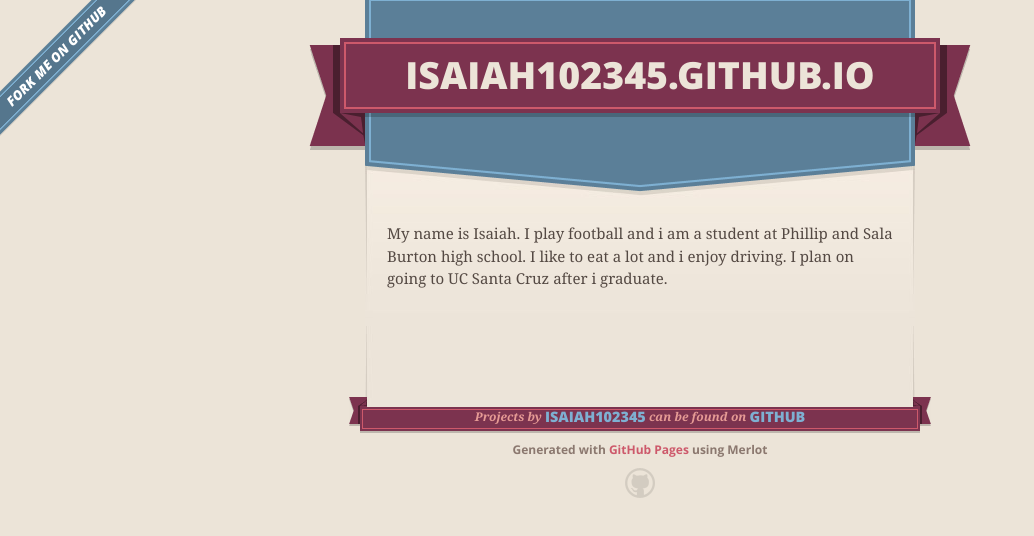
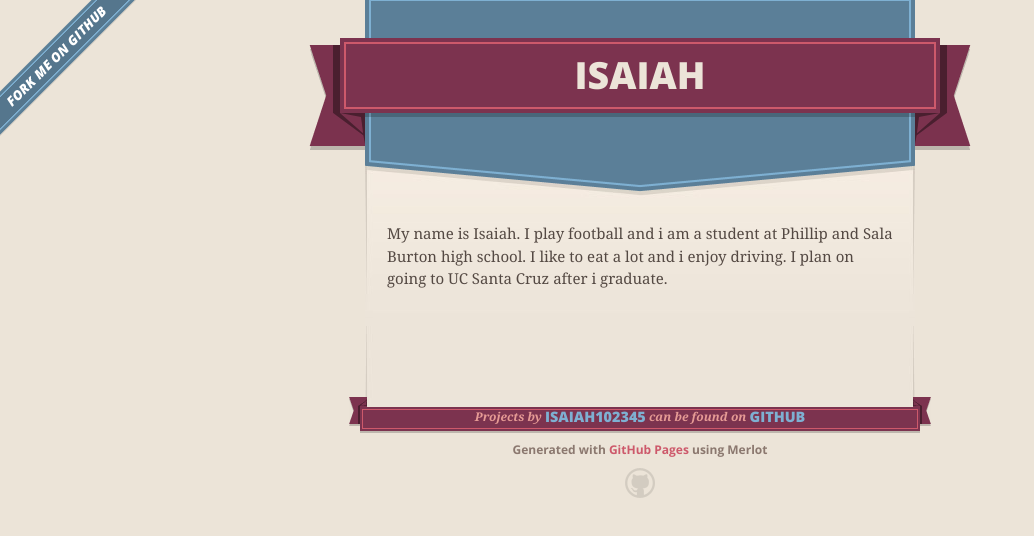
Before and after one commit to isaiah102345/isaiah, a plain HTML site: page index.html in a window 1280 px wide. Shown: the whole page, without its empty margins (0-1034 px from the left). Drawn offline with nearby package versions, Linux system fonts and the light colour scheme.

Commit message:
Update index.html

```diff
--- a/index.html
+++ b/index.html
@@ -27,7 +27,7 @@
       <header>
         <span class="ribbon-outer">
           <span class="ribbon-inner">
-            <h1>Isaiah102345.GitHub.io</h1>
+            <h1>Isaiah</h1>
             <h2></h2>
           </span>
           <span class="left-tail"></span>
```
